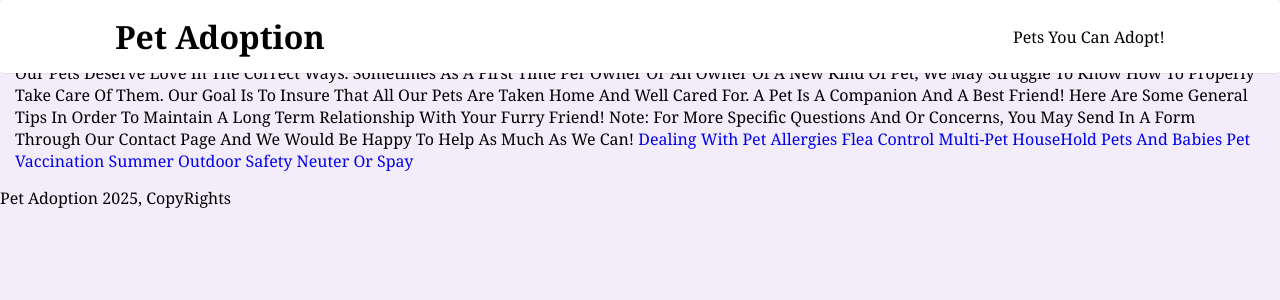
After one commit to ahrlic/Pet-Adoption-Application, a PHP site: page /Assignment2/petCare.php in a window 1280 px wide. The commit adds this page. Shown: the top 300 px of the page. Run offline with PHP 8.4, Linux system fonts and the light colour scheme.

Commit message:
Created petCare.php, edited Home.php, nav.php

```diff
--- a/CSS/Style.css
+++ b/CSS/Style.css
@@ -67,8 +67,9 @@ section{
 }
 
 .home .info h3{
-    font-size: 30px;
+    font-size: 100px;
     color:#333;
+
 }
 
 .home .content span{
--- a/nav.php
+++ b/nav.php
@@ -1,8 +1,8 @@
 <nav class="navbar">
             <a href="home">home</a>
-            <a href="page">page</a>
-            <a href="page">page</a>
-            <a href="page">page</a>
+            <a href="contact.html">Contact</a>
+            <a href="petCare.php">Tips</a>
+            <a href="page">Insurance</a>
             <a href="page">page</a>
             <a href="page">page</a>
 
--- /dev/null
+++ b/petCare.php
@@ -0,0 +1,46 @@
+<!DOCTYPE html>
+<html lang="en">
+<head>
+<meta charset="UTF-8">
+    <meta name="description" content="A website to adopt pets">
+    <meta name="keywords" content="HTML, CSS, JavaScript, PHP">
+    <meta name="author" content="Ariana Hrlic">
+    <meta name="viewport" content="width=device-width, initial-scale=1.0">
+    <title>Pet Care Tips</title>
+    <link rel="stylesheet" href="CSS/Style.css">
+</head>
+
+<?php include 'header.php';?>
+<body>
+
+<?php include 'nav.php';?>
+
+<section class="petCare">
+
+<div class="info1">
+<h3>Tips to add extra joy into your pets life</h3>
+<span> Our pets deserve love in the correct ways. Sometimes as a first time per owner or an owner of a new kind of pet,
+    we may struggle to know how to properly take care of them. Our goal is to insure that all our pets are taken home and
+    well cared for. A pet is a companion and a best friend! Here are some general tips in order to maintain a long term
+    relationship with your furry friend!
+
+    Note: for more specific questions and or concerns, you may send in a form through our contact page and we would be
+    happy to help as much as we can!
+</span>
+
+<!--Note: these links are borrowed from the Ottawa Human Society for tips to appear legitimite in our fictional website -->
+<a href="https://www.ottawahumane.ca/wp-content/uploads/2015/01/allergies.pdf?_gl=1*98j8qj*_ga*MTk1MDI4NjQ4Ni4xNzQyODQxMDY5*_ga_JLNZ53SJ3K*MTc0Mjg0MTA2OS4xLjEuMTc0Mjg0MTgyNC4wLjAuMA..*_gcl_au*MTUyODM2NDYwNC4xNzQyODQxMDY5*_ga_Z8C7JLHLGE*MTc0Mjg0MTA2OS4xLjEuMTc0Mjg0MTgyNC42MC4wLjA.">Dealing With Pet allergies</a>
+<a href="https://ottawahumane.ca/your-pet/animal-tips/flea-control/?_gl=1*1299enz*_ga*MTk1MDI4NjQ4Ni4xNzQyODQxMDY5*_ga_JLNZ53SJ3K*MTc0Mjg0MTA2OS4xLjEuMTc0Mjg0MTk4NS4wLjAuMA..*_gcl_au*MTUyODM2NDYwNC4xNzQyODQxMDY5*_ga_Z8C7JLHLGE*MTc0Mjg0MTA2OS4xLjEuMTc0Mjg0MTk4NS42MC4wLjA.">Flea Control</a>
+<a href="https://www.ottawahumane.ca/wp-content/uploads/2015/01/multi-pet.pdf?_gl=1*1y9kyv*_ga*MTk1MDI4NjQ4Ni4xNzQyODQxMDY5*_ga_JLNZ53SJ3K*MTc0Mjg0MTA2OS4xLjEuMTc0Mjg0MjMyNS4wLjAuMA..*_gcl_au*MTUyODM2NDYwNC4xNzQyODQxMDY5*_ga_Z8C7JLHLGE*MTc0Mjg0MTA2OS4xLjEuMTc0Mjg0MjMyNi42MC4wLjA.">Multi-Pet HouseHold</a>
+<a href="https://www.ottawahumane.ca/wp-content/uploads/2015/01/petsandbabies.pdf?_gl=1*13899v2*_ga*MTk1MDI4NjQ4Ni4xNzQyODQxMDY5*_ga_JLNZ53SJ3K*MTc0Mjg0MTA2OS4xLjEuMTc0Mjg0MjU0MS4wLjAuMA..*_gcl_au*MTUyODM2NDYwNC4xNzQyODQxMDY5*_ga_Z8C7JLHLGE*MTc0Mjg0MTA2OS4xLjEuMTc0Mjg0MjU0MS41Ni4wLjA.">Pets and Babies</a>
+<a href="https://ottawahumane.ca/your-pet/animal-tips/vaccinating-your-pet/">Pet Vaccination</a>
+<a href="https://ottawahumane.ca/your-pet/animal-tips/summer-safety-for-pets/?_gl=1*fz39m8*_ga*MTk1MDI4NjQ4Ni4xNzQyODQxMDY5*_ga_JLNZ53SJ3K*MTc0Mjg0MTA2OS4xLjEuMTc0Mjg0MjYzNy4wLjAuMA..*_gcl_au*MTUyODM2NDYwNC4xNzQyODQxMDY5*_ga_Z8C7JLHLGE*MTc0Mjg0MTA2OS4xLjEuMTc0Mjg0MjYzNy42MC4wLjA.">Summer Outdoor Safety</a>
+<a href="https://ottawahumane.ca/your-pet/animal-tips/spay-or-neuter-your-pets/?_gl=1*1f1i0d5*_ga*MTk1MDI4NjQ4Ni4xNzQyODQxMDY5*_ga_JLNZ53SJ3K*MTc0Mjg0MTA2OS4xLjEuMTc0Mjg0MjY3Ny4wLjAuMA..*_gcl_au*MTUyODM2NDYwNC4xNzQyODQxMDY5*_ga_Z8C7JLHLGE*MTc0Mjg0MTA2OS4xLjEuMTc0Mjg0MjY3Ny4yMC4wLjA.">Neuter or Spay</a>
+</div>
+
+</section>
+
+</body>
+
+<?php include 'footer.php';?>
+</html>
```
Also changed, not shown: Home.php (+5 -4 lines).
